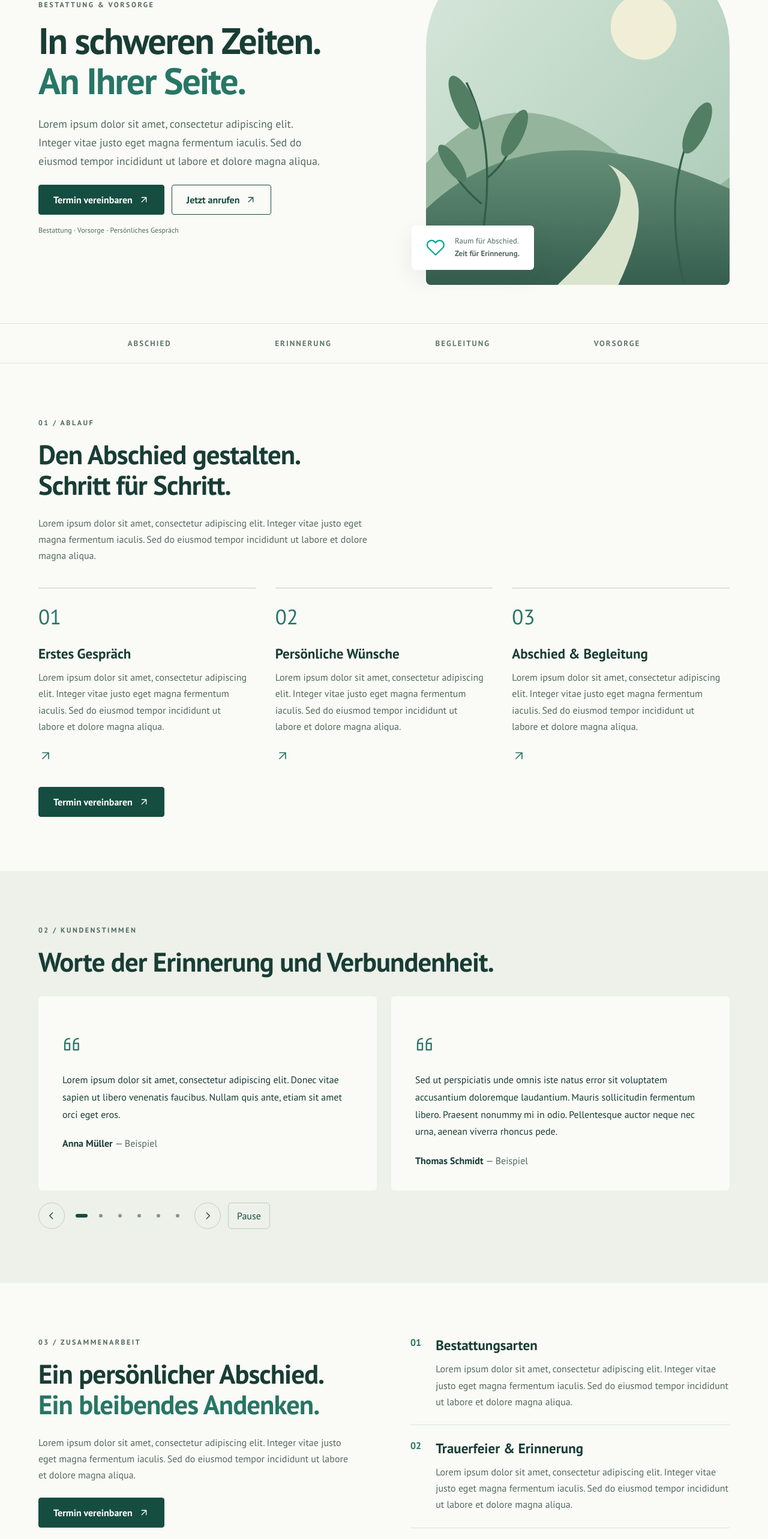
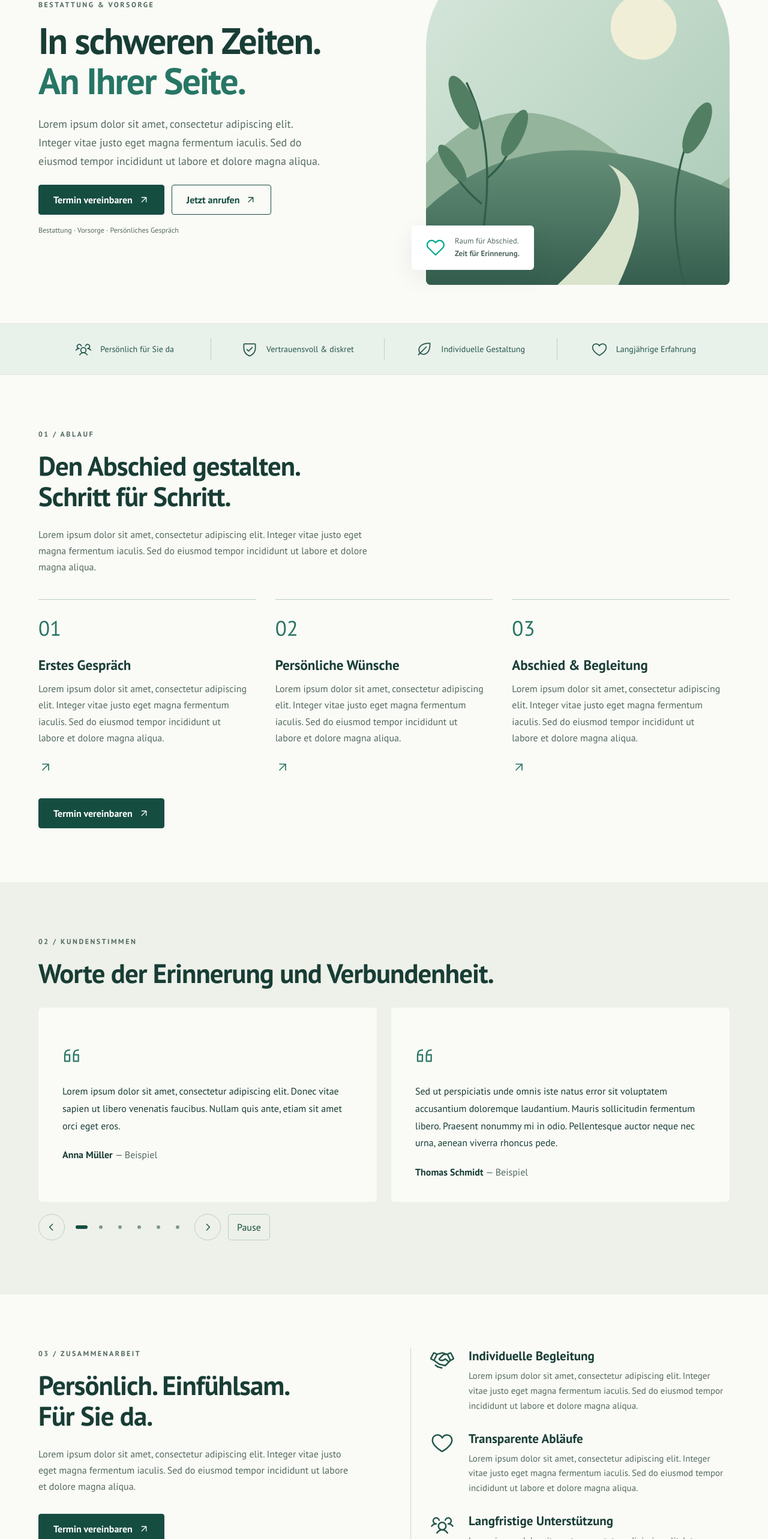
Before and after one commit to manueldinisjunior/bestatter-landingpage, a React (Vite) app: page / in a window 1280 px wide. Shown: the part 234-2800 px from the top of the page at 60% size. Built offline with nearby package versions, Linux system fonts and the light colour scheme.

Commit message:
Polish trust strip, collaboration benefits and contact actions from references

```diff
--- a/src/main.jsx
+++ b/src/main.jsx
@@ -2,7 +2,7 @@ import React, { useEffect, useRef, useState } from 'react';
 import { createRoot } from 'react-dom/client';
 import { config } from './config';
 import './styles.css';
-import { Phone, EnvelopeSimple, MapPin, NavigationArrow, ArrowUp, FacebookLogo, InstagramLogo, LinkedinLogo } from '@phosphor-icons/react';
+import { UsersThree, ShieldCheck, Leaf, Heart, Handshake, CalendarBlank, Phone, EnvelopeSimple, MapPin, NavigationArrow, ArrowUp, FacebookLogo, InstagramLogo, LinkedinLogo } from '@phosphor-icons/react';
 
 const lorem = 'Lorem ipsum dolor sit amet, consectetur adipiscing elit. Integer vitae justo eget magna fermentum iaculis. Sed do eiusmod tempor incididunt ut labore et dolore magna aliqua.';
 
@@ -250,11 +250,11 @@ function App() {
     </header>
     <main id="main">
       <section className="hero section" id="start"><div><p className="eyebrow">BESTATTUNG & VORSORGE</p><h1>In schweren Zeiten.<br/><span>An Ihrer Seite.</span></h1><p className="lead">{lorem}</p><div className="actions"><CTA/><CTA secondary/></div><p className="fine">Bestattung · Vorsorge · Persönliches Gespräch</p></div><div className="hero-art"><img className="hero-angel" src="./hero-angel.webp" alt="" aria-hidden="true" width="480" height="320"/><img src="./placeholder.svg" width="600" height="660" alt="" fetchPriority="high"/><div className="art-caption"><span><Icon name="heart" size={32}/></span><p>Raum für Abschied.<br/><strong>Zeit für Erinnerung.</strong></p></div></div></section>
-      <div className="trust-strip" aria-label="Themen"><span>ABSCHIED</span><span>ERINNERUNG</span><span>BEGLEITUNG</span><span>VORSORGE</span></div>
+      <div className="trust-strip trust-benefits" aria-label="Unsere Werte">{[[UsersThree, 'Persönlich für Sie da'], [ShieldCheck, 'Vertrauensvoll & diskret'], [Leaf, 'Individuelle Gestaltung'], [Heart, 'Langjährige Erfahrung']].map(([BenefitIcon, label]) => <span key={label}><BenefitIcon size={28} aria-hidden="true"/>{label}</span>)}</div>
       <section className="section process" id="ablauf"><div className="section-heading"><p className="eyebrow">01 / ABLAUF</p><h2>Den Abschied gestalten.<br/>Schritt für Schritt.</h2><p>{lorem}</p></div><div className="steps">{['Erstes Gespräch', 'Persönliche Wünsche', 'Abschied & Begleitung'].map((title, index) => <article key={title}><span className="number">0{index + 1}</span><h3>{title}</h3><p>{lorem}</p><span className="step-line"><Icon name="arrow" size={24}/></span></article>)}</div><div className="section-action"><CTA/></div></section>
       <section className="quotes section"><p className="eyebrow">02 / KUNDENSTIMMEN</p><h2>Worte der Erinnerung und Verbundenheit.</h2><Testimonials/></section>
-      <section className="section collaboration" id="zusammenarbeit"><div className="section-heading"><p className="eyebrow">03 / ZUSAMMENARBEIT</p><h2>Ein persönlicher Abschied.<br/><span>Ein bleibendes Andenken.</span></h2><p>{lorem}</p><CTA/></div><div className="features">{['Bestattungsarten', 'Trauerfeier & Erinnerung', 'Bestattungsvorsorge'].map((title, index) => <article key={title}><span>0{index + 1}</span><div><h3>{title}</h3><p>{lorem}</p></div></article>)}</div></section>
-      <section className="contact-cta" id="kontakt" aria-labelledby="contact-title"><div className="section contact-cta-grid"><div className="contact-pitch"><p className="eyebrow">04 / KONTAKT</p><h2 id="contact-title">Lassen Sie<br/>uns sprechen.</h2><p>{lorem}</p><div className="contact-reassurance"><Icon name="heart" size={36}/><span>Wir sind für Sie da –<br/>mit Herz und Verständnis.</span></div><div className="actions"><CTA/><CTA secondary/></div></div><ContactForm/></div></section>
+      <section className="section collaboration" id="zusammenarbeit"><div className="section-heading"><p className="eyebrow">03 / ZUSAMMENARBEIT</p><h2>Persönlich. Einfühlsam.<br/>Für Sie da.</h2><p>{lorem}</p><CTA/></div><div className="features">{[[Handshake, 'Individuelle Begleitung'], [Heart, 'Transparente Abläufe'], [UsersThree, 'Langfristige Unterstützung']].map(([FeatureIcon, title]) => <article key={title}><FeatureIcon size={40} aria-hidden="true"/><div><h3>{title}</h3><p>{lorem}</p></div></article>)}</div></section>
+      <section className="contact-cta" id="kontakt" aria-labelledby="contact-title"><div className="section contact-cta-grid"><div className="contact-pitch"><p className="eyebrow">04 / KONTAKT</p><h2 id="contact-title">Lassen Sie<br/>uns sprechen.</h2><p>{lorem}</p><a className="contact-phone" href={"tel:" + config.phone}><Phone size={32} aria-hidden="true"/><span>040 60 94 39 46</span></a><div className="actions"><button type="button" className="button calendly-button" onClick={() => contact('booking')}><CalendarBlank size={24} aria-hidden="true"/>Termin über Calendly buchen</button></div></div><ContactForm/></div></section>
       <LocationSection/>
     </main>
     <SiteFooter/>
--- a/src/styles.css
+++ b/src/styles.css
@@ -221,3 +221,33 @@ html, body { scroll-behavior: auto !important; }
 /* Decorative angel stays attached to the hero illustration. */
 .hero-art > .hero-angel { position: absolute; z-index: 1; top: -24px; right: -12px; width: clamp(88px, 10vw, 136px); height: auto; max-height: none; border-radius: 0; object-fit: contain; pointer-events: none; }
 @media(max-width:720px) { .hero-art > .hero-angel { top: -16px; right: 0; width: 96px; } }
+
+/* Reference-inspired details: values, collaboration and direct contact. */
+.trust-benefits { background: #e9f1eb; letter-spacing: 0; font-size: 14px; font-weight: 400; gap: 0; }
+.trust-benefits > span { display: flex; align-items: center; justify-content: center; gap: 14px; flex: 1; padding: 0 20px; min-height: 36px; color: #24574b; }
+.trust-benefits > span + span { border-left: 1px solid #bdcfc5; }
+.trust-benefits svg { flex-shrink: 0; }
+.collaboration .section-heading > .button { margin-top: 8px; }
+.collaboration .features { border-left: 1px solid #c9d5ce; padding-left: 32px; }
+.collaboration .features article { border-bottom: 0; padding: 0; gap: 24px; }
+.collaboration .features article + article { margin-top: 28px; }
+.collaboration .features article > svg { color: #24574b; flex-shrink: 0; }
+.collaboration .features h3 { font-size: 21px; margin-bottom: 8px; }
+.collaboration .features p { font-size: 15px; line-height: 1.65; }
+.contact-phone { display: inline-flex; align-items: center; gap: 16px; margin-top: 16px; color: #164d41; font-size: clamp(24px, 2.6vw, 34px); font-weight: 700; line-height: 1.3; min-height: 48px; }
+.contact-phone svg { flex-shrink: 0; }
+.calendly-button { display: inline-flex; align-items: center; justify-content: center; gap: 14px; }
+@media(max-width:900px) {
+  .trust-benefits { row-gap: 20px; }
+  .trust-benefits > span { flex: 1 1 50%; }
+  .trust-benefits > span:nth-child(3) { border-left: 0; }
+}
+@media(max-width:720px) {
+  .collaboration .features { border-left: 0; border-top: 1px solid #c9d5ce; padding: 28px 0 0; }
+  .contact-pitch .actions { margin-top: 20px; }
+}
+@media(max-width:480px) {
+  .trust-benefits > span { padding-inline: 8px; gap: 8px; font-size: 12px; justify-content: flex-start; }
+  .trust-benefits svg { width: 24px; height: 24px; }
+  .calendly-button { width: 100%; padding-inline: 16px; }
+}
```
